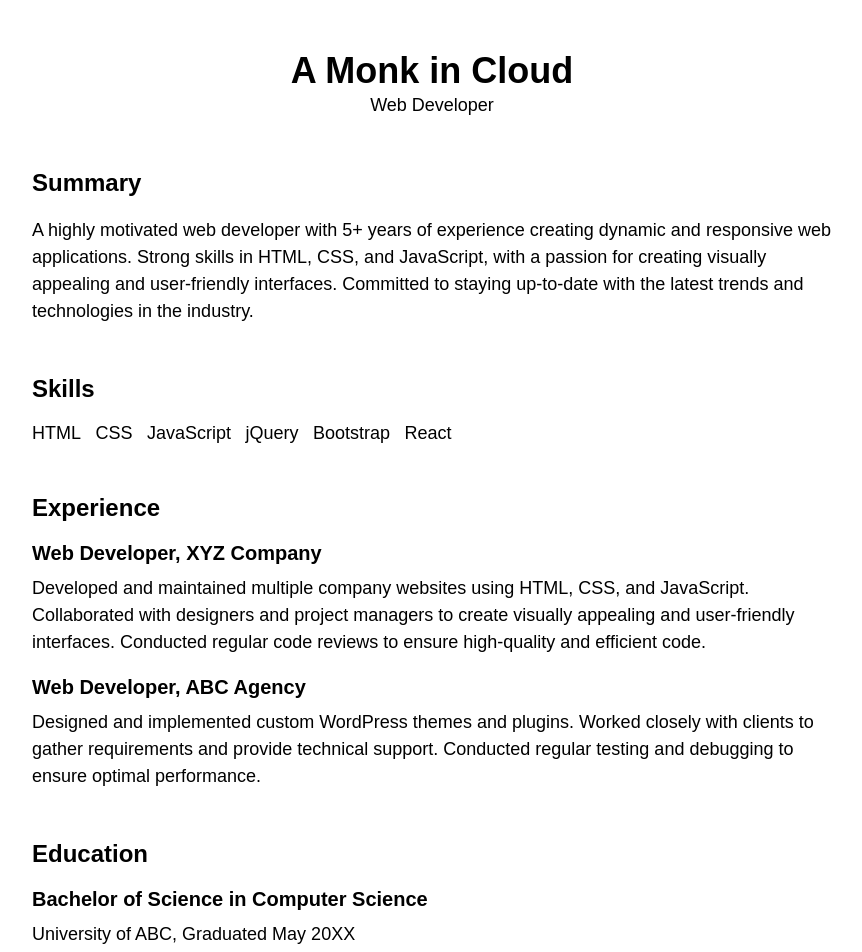
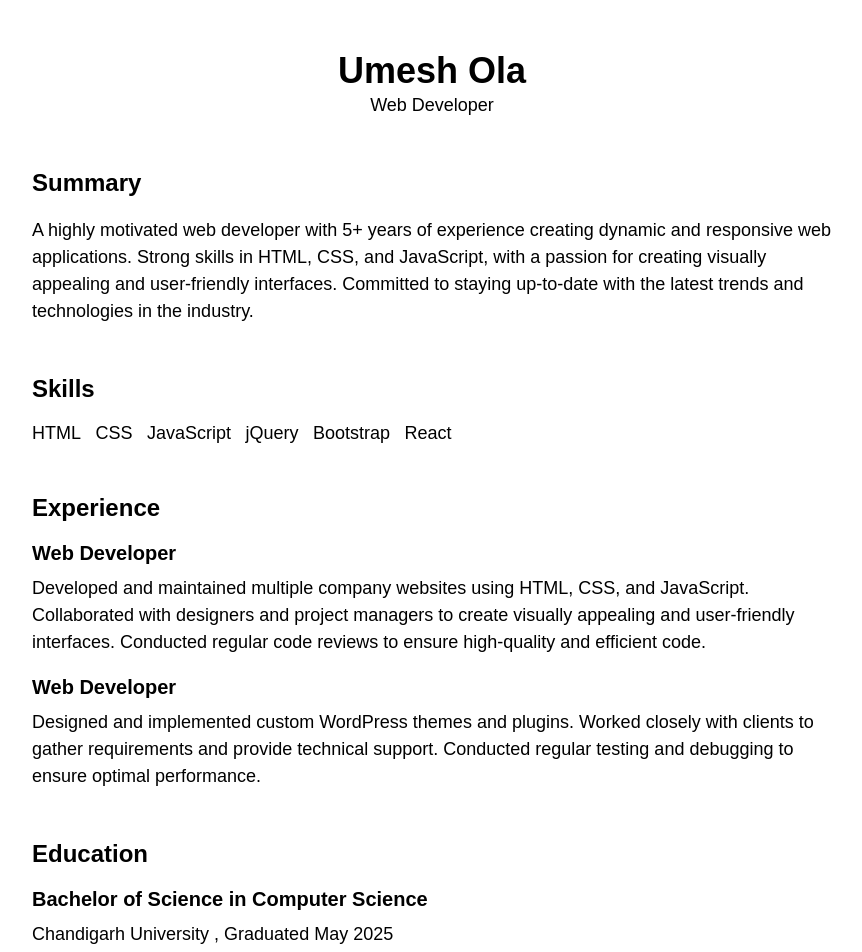
Before and after one commit to umeshola/deploy, a plain HTML site: page index.html in a window 1280 px wide. Shown: the top 952 px of the page, without its empty margins (208-1070 px from the left). Drawn offline with Linux system fonts and the light colour scheme.

Commit message:
Update index.html

```diff
--- a/index.html
+++ b/index.html
@@ -7,7 +7,7 @@
 <body>
 	<div class="container">
 		<header>
-			<h1>A Monk in Cloud</h1>
+			<h1>Umesh Ola</h1>
 			<p>Web Developer</p>
 		</header>
 		<section>
@@ -27,15 +27,15 @@
 		</section>
 		<section>
 			<h2>Experience</h2>
-			<h3>Web Developer, XYZ Company</h3>
+			<h3>Web Developer</h3>
 			<p>Developed and maintained multiple company websites using HTML, CSS, and JavaScript. Collaborated with designers and project managers to create visually appealing and user-friendly interfaces. Conducted regular code reviews to ensure high-quality and efficient code. </p>
-			<h3>Web Developer, ABC Agency</h3>
+			<h3>Web Developer</h3>
 			<p>Designed and implemented custom WordPress themes and plugins. Worked closely with clients to gather requirements and provide technical support. Conducted regular testing and debugging to ensure optimal performance.</p>
 		</section>
 		<section>
 			<h2>Education</h2>
 			<h3>Bachelor of Science in Computer Science</h3>
-			<p>University of ABC, Graduated May 20XX</p>
+			<p>Chandigarh University , Graduated May 2025</p>
 		</section>
 		<section id="projects">
 			<h2>Projects</h2>
```
